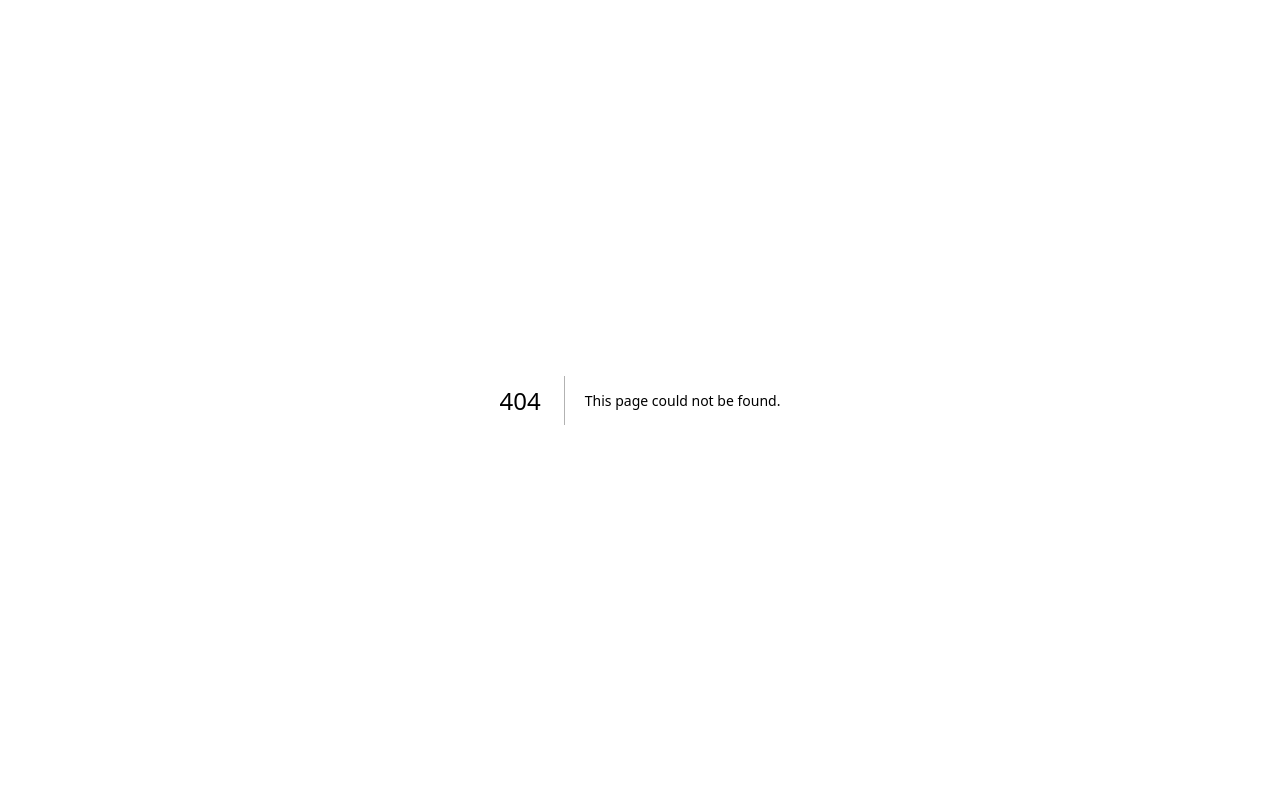
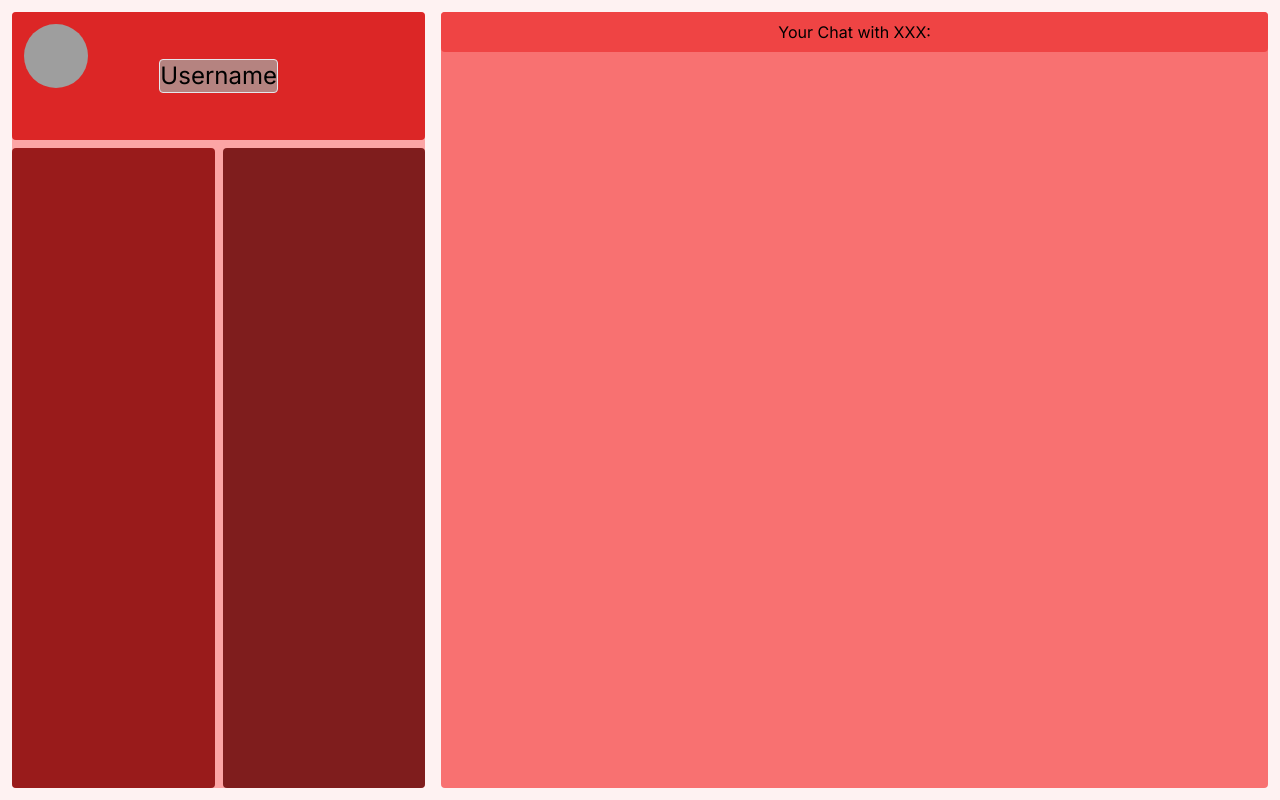
Before and after one commit to Clowenp/BonfAIre, a Next.js app in the folder bonfaire/: page /home/1 in a window 1280 px wide. Before the commit this address had no page. Built offline with nearby package versions, Linux system fonts and the light colour scheme; grey boxes are pictures that could not be loaded.

Commit message:
Main page for id

```diff
--- /dev/null
+++ b/bonfaire/src/app/(chat)/home/[id]/page.tsx
@@ -0,0 +1,75 @@
+"use client";
+
+import React, { useEffect, useState } from 'react';
+
+const HomeID: React.FC = () => {
+    const [isSmallScreen, setIsSmallScreen] = useState(false);
+
+    useEffect(() => {
+        // Check screen width when the component mounts
+        const handleResize = () => {
+            setIsSmallScreen(window.innerWidth < 768); // Adjust the threshold as needed
+        };
+
+        // Listen for window resize events
+        window.addEventListener('resize', handleResize);
+
+        // Initial check
+        handleResize();
+
+        // Clean up event listener when the component unmounts
+        return () => {
+            window.removeEventListener('resize', handleResize);
+        };
+    }, []);
+
+    return (
+        <div>
+        {isSmallScreen ? (
+            // Render content for small screens
+            <div className='h-screen bg-red-50'>
+                <div className="flex w-full h-full">
+                    <div className="w-full m-3 bg-red-400 rounded">
+                        <div className='w-full h-10 bg-red-500 rounded flex items-center justify-center'>
+                            <span className=''>Your Chat with XXX:</span>
+                        </div>
+                    </div>
+                </div>
+            </div>
+        ) : (
+            // Render content for larger screens
+            <div className='h-screen bg-red-50'>
+                <div className="flex w-full h-full">
+                    <div className="w-2/6 m-3 bg-red-300 flex flex-col rounded">
+                        <div className="h-1/6 bg-red-600 mb-2 rounded flex items-center justify-center">
+                            <div className='absolute top-6 left-6 w-16 h-16 overflow-hidden'>
+                                <img src="/kiana.png" className="rounded-full w-full h-full object-cover object-center" alt="..." />
+                            </div>
+                            <div className='border top-8 left-26 rounded bg-stone-400/75'>
+                                <span className='text-black text-2xl'>Username</span>
+                            </div>
+                        </div>
+                        <div className="h-5/6 flex">
+                            <div className="w-1/2 mr-1 bg-red-800 overflow-y-auto rounded">
+
+                            </div>
+                            <div className="w-1/2 ml-1 bg-red-900 overflow-y-auto rounded">
+                                {/* Bottom Left Right (50%) */}
+                            </div>
+                        </div>
+                    </div>
+                    <div className="w-4/6 m-3 ml-1 bg-red-400 rounded">
+                        <div className='w-full h-10 bg-red-500 rounded flex items-center justify-center'>
+                            <span className=''>Your Chat with XXX:</span>
+                        </div>
+                    </div>
+                </div>
+            </div>
+        )}
+        </div>
+    );
+};
+
+
+
+export default HomeID;
```
